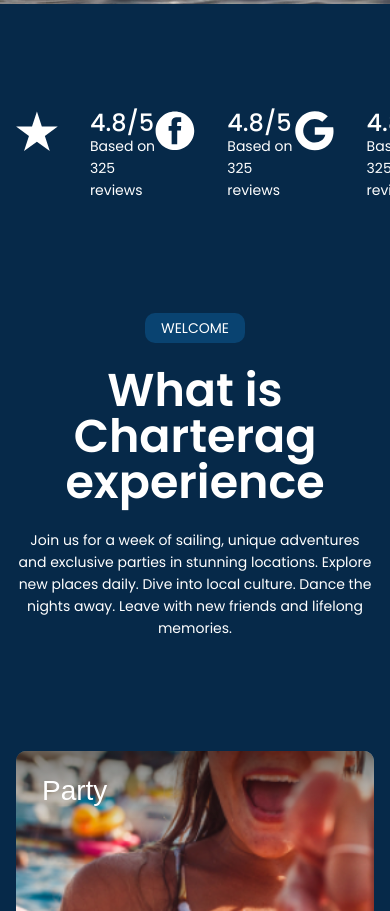
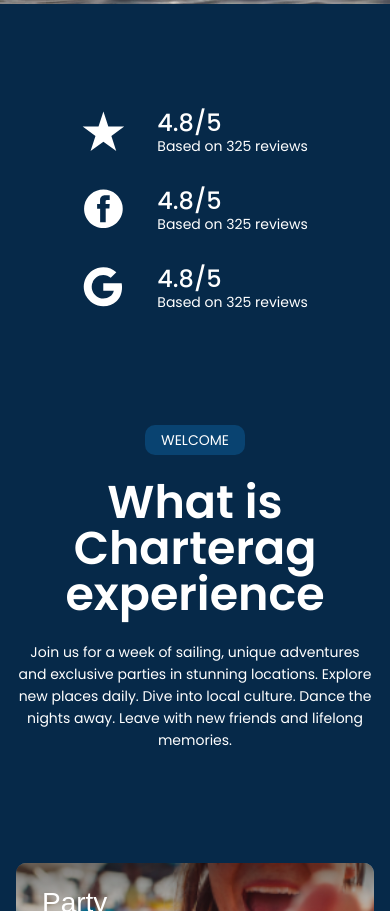
Before and after one commit to lukasmiljic/charterag, a Next.js app: page / in a window 390 px wide. Shown: the part 813-1724 px from the top of the page. Built offline with nearby package versions, Linux system fonts and the light colour scheme; grey boxes are pictures that could not be loaded.

Commit message:
tweak experience review component to make more responsive

```diff
--- a/src/components/ExperienceReviews/ExperienceReviews.module.scss
+++ b/src/components/ExperienceReviews/ExperienceReviews.module.scss
@@ -1,7 +1,16 @@
+@use '@/styles/mixins/breakpoints' as *;
+
 .reviews {
   display: flex;
+  flex-direction: column;
+  align-items: center;
+  row-gap: 2rem;
   justify-content: space-between;
   width: 100%;
+
+  @include media(sm) {
+    flex-direction: row;
+  }
 }
 
 .review {
```
